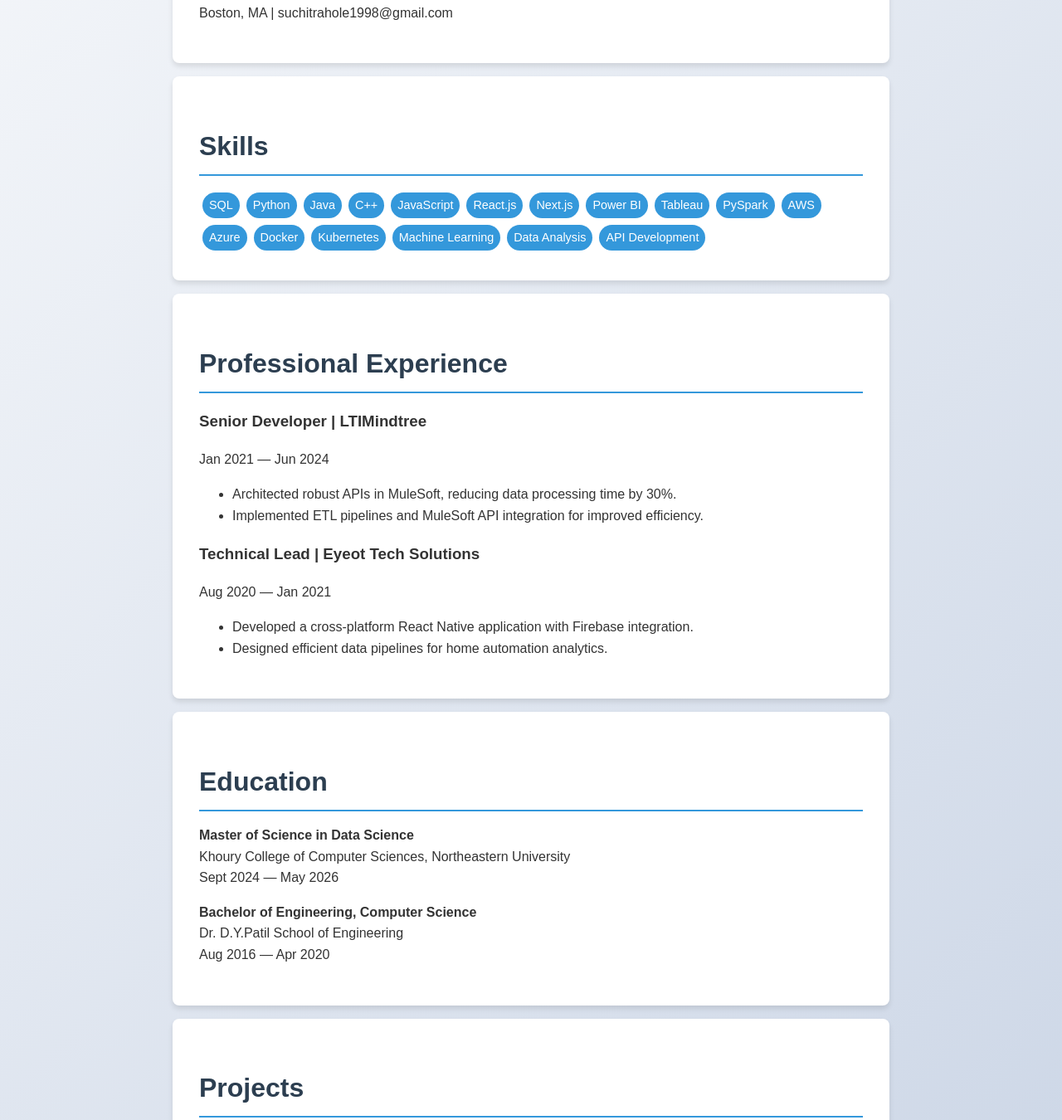
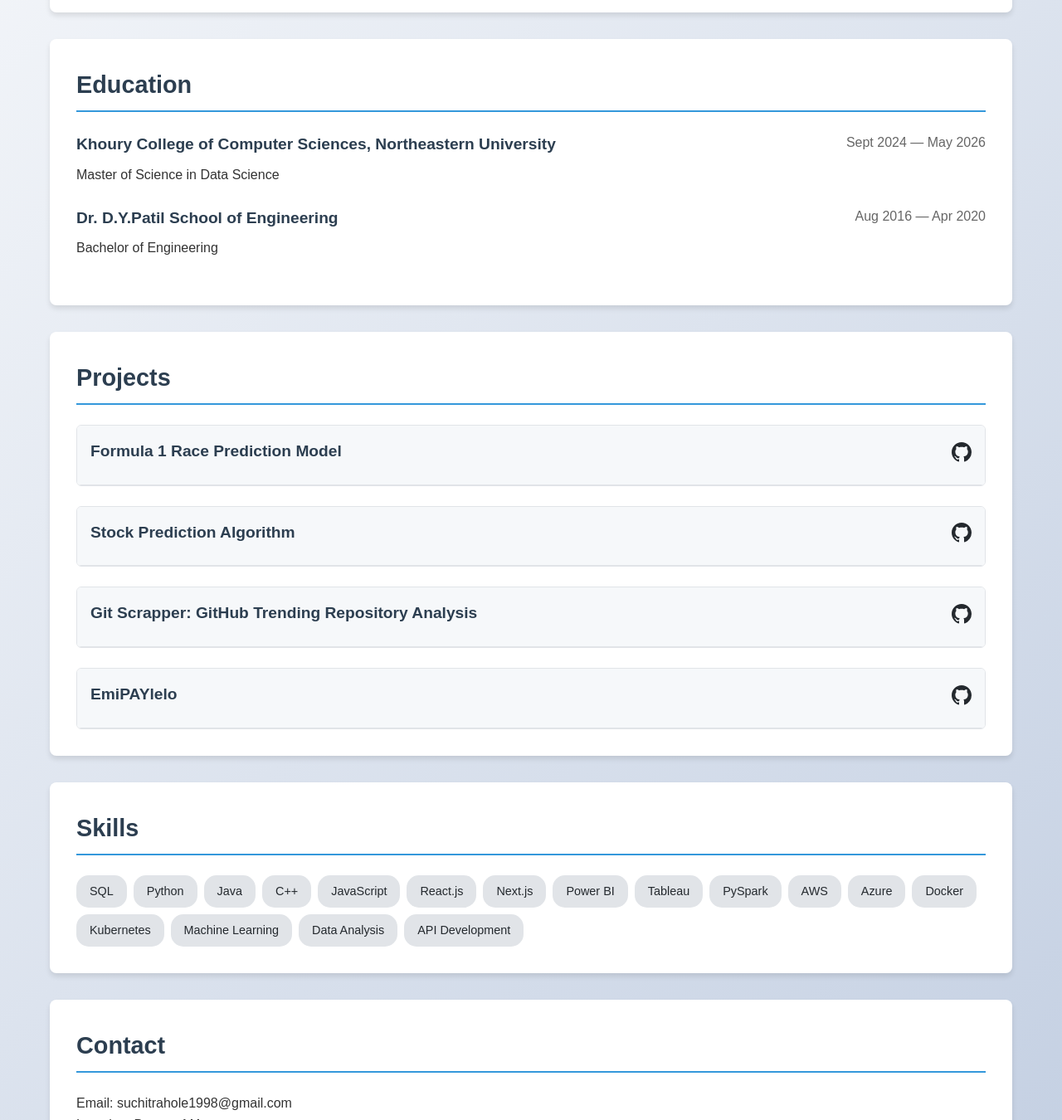
Before and after one commit to Suchi1998hole/dev-portfolio, a plain HTML site: page index.html in a window 1280 px wide. Shown: the part 260-1610 px from the top of the page at 83% size. Drawn offline with Linux system fonts and the light colour scheme.

Commit message:
final commit

```diff
--- a/index.html
+++ b/index.html
@@ -3,228 +3,133 @@
 <head>
     <meta charset="UTF-8">
     <meta name="viewport" content="width=device-width, initial-scale=1.0">
-    <title>Suchitra Hole - Data Science & Tech Portfolio</title>
-    <style>
-        /* CSS styles */
-        body {
-            font-family: 'Arial', sans-serif;
-            line-height: 1.6;
-            color: #333;
-            margin: 0;
-            padding: 0;
-            background: linear-gradient(135deg, #f5f7fa 0%, #c3cfe2 100%);
-        }
-        header {
-            background-color: #2c3e50;
-            color: #ecf0f1;
-            text-align: center;
-            padding: 1rem 0;
-            position: fixed;
-            width: 100%;
-            z-index: 1000;
-        }
-        nav ul {
-            padding: 0;
-            list-style-type: none;
-        }
-        nav ul li {
-            display: inline;
-            margin: 0 10px;
-        }
-        nav ul li a {
-            color: #ecf0f1;
-            text-decoration: none;
-            transition: color 0.3s ease;
-        }
-        nav ul li a:hover {
-            color: #3498db;
-        }
-        main {
-            padding-top: 60px;
-        }
-        section {
-            padding: 2rem;
-            margin: 1rem auto;
-            max-width: 800px;
-            background-color: #fff;
-            border-radius: 8px;
-            box-shadow: 0 4px 6px rgba(0, 0, 0, 0.1);
-        }
-        h1, h2 {
-            color: #2c3e50;
-        }
-        h1 {
-            font-size: 2.5rem;
-            margin-bottom: 0.5rem;
-        }
-        h2 {
-            font-size: 2rem;
-            border-bottom: 2px solid #3498db;
-            padding-bottom: 0.5rem;
-            margin-bottom: 1rem;
-        }
-        .skill-tag {
-            display: inline-block;
-            background-color: #3498db;
-            color: #fff;
-            padding: 0.25rem 0.5rem;
-            border-radius: 20px;
-            margin: 0.25rem;
-            font-size: 0.9rem;
-        }
-        .project-card {
-            background-color: #f8f9fa;
-            border-radius: 8px;
-            padding: 1rem;
-            margin-bottom: 1rem;
-            transition: transform 0.3s ease;
-        }
-        .project-card:hover {
-            transform: translateY(-5px);
-        }
-        .social-links a {
-            display: inline-block;
-            margin-right: 1rem;
-            color: #3498db;
-            text-decoration: none;
-        }
-        footer {
-            text-align: center;
-            padding: 1rem;
-            background-color: #2c3e50;
-            color: #ecf0f1;
-        }
-    </style>
+    <title>Suchitra Hole - Portfolio</title>
+    <link rel="stylesheet" href="styles.css">
 </head>
 <body>
-    <header>
     <nav>
         <ul>
-                <li><a href="#home">Home</a></li>
-                <li><a href="#skills">Skills</a></li>
-                <li><a href="#experience">Experience</a></li>
+            <li><a href="#about">About</a></li>
             <li><a href="#education">Education</a></li>
             <li><a href="#projects">Projects</a></li>
+            <li><a href="#skills">Skills</a></li>
             <li><a href="#contact">Contact</a></li>
         </ul>
     </nav>
-    </header>
 
     <main>
-        <section id="home">
+        <section id="about" class="animate-fadeInUp">
             <h1>Suchitra Hole</h1>
-            <p>Data Scientist | Software Developer</p>
-            <p>Boston, MA | suchitrahole1998@gmail.com</p>
+            <p>Dedicated and innovative Data Scientist with a strong foundation in computer science and a passion for leveraging advanced analytics to drive business insights. Seeking challenging opportunities to apply machine learning and predictive modeling skills in a dynamic, data-driven environment.</p>
         </section>
 
-        <section id="skills">
-            <h2>Skills</h2>
-            <div id="skill-container"></div>
+        <section id="education" class="animate-fadeInUp">
+            <h2>Education</h2>
+            <ul class="education-list">
+                <li>
+                    <div class="education-item">
+                        <div class="education-info">
+                            <h3>Khoury College of Computer Sciences, Northeastern University</h3>
+                            <p>Master of Science in Data Science</p>
+                        </div>
+                        <p class="education-year">Sept 2024 — May 2026</p>
+                    </div>
+                </li>
+                <li>
+                    <div class="education-item">
+                        <div class="education-info">
+                            <h3>Dr. D.Y.Patil School of Engineering</h3>
+                            <p>Bachelor of Engineering</p>
+                        </div>
+                        <p class="education-year">Aug 2016 — Apr 2020</p>
+                    </div>
+                </li>
+            </ul>
         </section>
 
-        <section id="experience">
-            <h2>Professional Experience</h2>
-            <div class="experience-item">
-                <h3>Senior Developer | LTIMindtree</h3>
-                <p>Jan 2021 — Jun 2024</p>
-                <ul>
-                    <li>Architected robust APIs in MuleSoft, reducing data processing time by 30%.</li>
-                    <li>Implemented ETL pipelines and MuleSoft API integration for improved efficiency.</li>
-                </ul>
+        <section id="projects" class="animate-fadeInUp">
+            <h2>Projects</h2>
+            <div class="project-list">
+                <div class="project-item">
+                    <div class="project-header">
+                        <h3>Formula 1 Race Prediction Model</h3>
+                        <div class="project-links">
+                            <a href="https://github.com/Suchi1998hole/f1" target="_blank" class="github-link">
+                                <svg height="24" viewBox="0 0 16 16" width="24">
+                                    <path fill-rule="evenodd" d="M8 0C3.58 0 0 3.58 0 8c0 3.54 2.29 6.53 5.47 7.59.4.07.55-.17.55-.38 0-.19-.01-.82-.01-1.49-2.01.37-2.53-.49-2.69-.94-.09-.23-.48-.94-.82-1.13-.28-.15-.68-.52-.01-.53.63-.01 1.08.58 1.23.82.72 1.21 1.87.87 2.33.66.07-.52.28-.87.51-1.07-1.78-.2-3.64-.89-3.64-3.95 0-.87.31-1.59.82-2.15-.08-.2-.36-1.02.08-2.12 0 0 .67-.21 2.2.82.64-.18 1.32-.27 2-.27.68 0 1.36.09 2 .27 1.53-1.04 2.2-.82 2.2-.82.44 1.1.16 1.92.08 2.12.51.56.82 1.27.82 2.15 0 3.07-1.87 3.75-3.65 3.95.29.25.54.73.54 1.48 0 1.07-.01 1.93-.01 2.2 0 .21.15.46.55.38A8.013 8.013 0 0016 8c0-4.42-3.58-8-8-8z"></path>
+                                </svg>
+                            </a>
                         </div>
-            <div class="experience-item">
-                <h3>Technical Lead | Eyeot Tech Solutions</h3>
-                <p>Aug 2020 — Jan 2021</p>
-                <ul>
-                    <li>Developed a cross-platform React Native application with Firebase integration.</li>
-                    <li>Designed efficient data pipelines for home automation analytics.</li>
-                </ul>
+                    </div>
+                    <div class="project-content">
+                        <p>Predict the top three finishers in Formula One races using machine learning models. It utilizes historical F1 data from 1950 to 2023, employing various data analysis and machine learning techniques to forecast race outcomes.</p>
+                    </div>
+                </div>
+
+                <div class="project-item">
+                    <div class="project-header">
+                        <h3>Stock Prediction Algorithm</h3>
+                        <div class="project-links">
+                            <a href="https://github.com/Suchi1998hole/stocks" target="_blank" class="github-link">
+                                <svg height="24" viewBox="0 0 16 16" width="24">
+                                    <path fill-rule="evenodd" d="M8 0C3.58 0 0 3.58 0 8c0 3.54 2.29 6.53 5.47 7.59.4.07.55-.17.55-.38 0-.19-.01-.82-.01-1.49-2.01.37-2.53-.49-2.69-.94-.09-.23-.48-.94-.82-1.13-.28-.15-.68-.52-.01-.53.63-.01 1.08.58 1.23.82.72 1.21 1.87.87 2.33.66.07-.52.28-.87.51-1.07-1.78-.2-3.64-.89-3.64-3.95 0-.87.31-1.59.82-2.15-.08-.2-.36-1.02.08-2.12 0 0 .67-.21 2.2.82.64-.18 1.32-.27 2-.27.68 0 1.36.09 2 .27 1.53-1.04 2.2-.82 2.2-.82.44 1.1.16 1.92.08 2.12.51.56.82 1.27.82 2.15 0 3.07-1.87 3.75-3.65 3.95.29.25.54.73.54 1.48 0 1.07-.01 1.93-.01 2.2 0 .21.15.46.55.38A8.013 8.013 0 0016 8c0-4.42-3.58-8-8-8z"></path>
+                                </svg>
+                            </a>
+                        </div>
+                    </div>
+                    <div class="project-content">
+                        <p>This project implements a Long Short-Term Memory (LSTM) neural network to predict stock prices Example: for Google (GOOG). The model uses historical stock data to forecast future prices.</p>
+                    </div>
+                </div>
+                <div class="project-item">
+                    <div class="project-header">
+                        <h3>Git Scrapper: GitHub Trending Repository Analysis</h3>
+                        <div class="project-links">
+                            <a href="https://github.com/Suchi1998hole/git-scrapper" target="_blank" class="github-link">
+                                <svg height="24" viewBox="0 0 16 16" width="24">
+                                    <path fill-rule="evenodd" d="M8 0C3.58 0 0 3.58 0 8c0 3.54 2.29 6.53 5.47 7.59.4.07.55-.17.55-.38 0-.19-.01-.82-.01-1.49-2.01.37-2.53-.49-2.69-.94-.09-.23-.48-.94-.82-1.13-.28-.15-.68-.52-.01-.53.63-.01 1.08.58 1.23.82.72 1.21 1.87.87 2.33.66.07-.52.28-.87.51-1.07-1.78-.2-3.64-.89-3.64-3.95 0-.87.31-1.59.82-2.15-.08-.2-.36-1.02.08-2.12 0 0 .67-.21 2.2.82.64-.18 1.32-.27 2-.27.68 0 1.36.09 2 .27 1.53-1.04 2.2-.82 2.2-.82.44 1.1.16 1.92.08 2.12.51.56.82 1.27.82 2.15 0 3.07-1.87 3.75-3.65 3.95.29.25.54.73.54 1.48 0 1.07-.01 1.93-.01 2.2 0 .21.15.46.55.38A8.013 8.013 0 0016 8c0-4.42-3.58-8-8-8z"></path>
+                                </svg>
+                            </a>
+                        </div>
+                    </div>
+                    <div class="project-content">
+                        <p>The project scrapes data from GitHub's trending page, collecting information on programming languages and fork counts for the most popular repositories. It then analyzes this data to reveal trends in language usage and community engagement.</p>
+                    </div>
+                </div>
+                <div class="project-item">
+                    <div class="project-header">
+                        <h3>EmiPAYlelo</h3>
+                        <div class="project-links">
+                            <a href="https://github.com/Suchi1998hole/emiPAYlelo" target="_blank" class="github-link">
+                                <svg height="24" viewBox="0 0 16 16" width="24">
+                                    <path fill-rule="evenodd" d="M8 0C3.58 0 0 3.58 0 8c0 3.54 2.29 6.53 5.47 7.59.4.07.55-.17.55-.38 0-.19-.01-.82-.01-1.49-2.01.37-2.53-.49-2.69-.94-.09-.23-.48-.94-.82-1.13-.28-.15-.68-.52-.01-.53.63-.01 1.08.58 1.23.82.72 1.21 1.87.87 2.33.66.07-.52.28-.87.51-1.07-1.78-.2-3.64-.89-3.64-3.95 0-.87.31-1.59.82-2.15-.08-.2-.36-1.02.08-2.12 0 0 .67-.21 2.2.82.64-.18 1.32-.27 2-.27.68 0 1.36.09 2 .27 1.53-1.04 2.2-.82 2.2-.82.44 1.1.16 1.92.08 2.12.51.56.82 1.27.82 2.15 0 3.07-1.87 3.75-3.65 3.95.29.25.54.73.54 1.48 0 1.07-.01 1.93-.01 2.2 0 .21.15.46.55.38A8.013 8.013 0 0016 8c0-4.42-3.58-8-8-8z"></path>
+                                </svg>
+                            </a>
+                        </div>
+                    </div>
+                    <div class="project-content">
+                        <p>A full-stack e-commerce platform that combines the power of Angular for a dynamic frontend with a robust Spring Boot and Hibernate JPA backend. This project delivers a seamless shopping experience with secure payment processing and intuitive user interface.</p>
+                    </div>
+                </div>
             </div>
         </section>
 
-        <section id="education">
-            <h2>Education</h2>
-            <p><strong>Master of Science in Data Science</strong><br>
-            Khoury College of Computer Sciences, Northeastern University<br>
-            Sept 2024 — May 2026</p>
-            <p><strong>Bachelor of Engineering, Computer Science</strong><br>
-            Dr. D.Y.Patil School of Engineering<br>
-            Aug 2016 — Apr 2020</p>
+        <section id="skills" class="animate-fadeInUp">
+            <h2>Skills</h2>
+            <div id="skills-container"></div>
         </section>
 
-        <section id="projects">
-            <h2>Projects</h2>
-            <div id="project-container"></div>
-        </section>
-
-        <section id="contact">
+        <section id="contact" class="animate-fadeInUp">
             <h2>Contact</h2>
             <p>Email: suchitrahole1998@gmail.com</p>
             <p>Location: Boston, MA</p>
             <div class="social-links">
-                <a href="https://github.com/TimmyChan" target="_blank">GitHub</a>
                 <a href="https://linkedin.com/in/suchitra-hole" target="_blank">LinkedIn</a>
-                <a href="https://MathtoData.com" target="_blank">Portfolio</a>
+                <a href="https://github.com/Suchi1998hole/Suchitra" target="_blank">GitHub</a>
             </div>
         </section>
     </main>
 
-    <footer>
-        <p>&copy; 2024 Suchitra Hole. All rights reserved.</p>
-    </footer>
-
-    <script>
-        // JavaScript for dynamic content and interactivity
-        document.addEventListener('DOMContentLoaded', function() {
-            // Skills
-            const skills = [
-                "SQL", "Python", "Java", "C++", "JavaScript", "React.js", "Next.js",
-                "Power BI", "Tableau", "PySpark", "AWS", "Azure", "Docker", "Kubernetes",
-                "Machine Learning", "Data Analysis", "API Development"
-            ];
-            const skillContainer = document.getElementById('skill-container');
-            skills.forEach(skill => {
-                const skillTag = document.createElement('span');
-                skillTag.classList.add('skill-tag');
-                skillTag.textContent = skill;
-                skillContainer.appendChild(skillTag);
-            });
-
-            // Projects
-            const projects = [
-                {
-                    title: "F1 Race Prediction and Analysis",
-                    description: "Developed a predictive model for Formula 1 race finishers using Python, achieving 87.9% accuracy.",
-                    technologies: ["Python", "Pandas", "Scikit-learn", "Matplotlib", "SQLAlchemy"]
-                },
-                {
-                    title: "Stock Market Prediction Using Deep Learning",
-                    description: "Designed a stock prediction algorithm using LSTM networks, achieving a low RMSE of 6.68.",
-                    technologies: ["Python", "TensorFlow", "Keras", "NumPy", "Pandas", "LSTM", "GRU"]
-                }
-            ];
-            const projectContainer = document.getElementById('project-container');
-            projects.forEach(project => {
-                const projectCard = document.createElement('div');
-                projectCard.classList.add('project-card');
-                projectCard.innerHTML = `
-                    <h3>${project.title}</h3>
-                    <p>${project.description}</p>
-                    <p><strong>Technologies:</strong> ${project.technologies.join(', ')}</p>
-                `;
-                projectContainer.appendChild(projectCard);
-            });
-
-            // Smooth scrolling for navigation
-            document.querySelectorAll('a[href^="#"]').forEach(anchor => {
-                anchor.addEventListener('click', function (e) {
-                    e.preventDefault();
-                    document.querySelector(this.getAttribute('href')).scrollIntoView({
-                        behavior: 'smooth'
-                    });
-                });
-            });
-        });
-    </script>
+    <script src="script.js"></script>
 </body>
 </html>
--- a/script.js
+++ b/script.js
@@ -1,4 +1,5 @@
-// Smooth scrolling for navigation links
+document.addEventListener('DOMContentLoaded', function() {
+    // Smooth scrolling
     document.querySelectorAll('a[href^="#"]').forEach(anchor => {
         anchor.addEventListener('click', function (e) {
             e.preventDefault();
@@ -29,14 +30,15 @@ sections.forEach(section => {
         observer.observe(section);
     });
 
-// Dynamic skill tag generation
+    // Skills generation
     const skills = [
-    "SQL", "Python", "Java", "C++", "JavaScript", "React.js", "Next.js",
-    "Power BI", "Tableau", "PySpark", "AWS", "Azure", "Docker", "Kubernetes",
+        "SQL", "Python", "Java", "C++", "JavaScript",
+        "React.js", "Next.js", "Power BI", "Tableau",
+        "PySpark", "AWS", "Azure", "Docker", "Kubernetes",
         "Machine Learning", "Data Analysis", "API Development"
     ];
 
-const skillsContainer = document.querySelector('#skills');
+    const skillsContainer = document.querySelector('#skills-container');
     skills.forEach(skill => {
         const skillTag = document.createElement('span');
         skillTag.classList.add('skill-tag');
@@ -44,28 +46,17 @@ skills.forEach(skill => {
         skillsContainer.appendChild(skillTag);
     });
 
-// Project showcase
-const projects = [
-    {
-        title: "F1 Race Prediction and Analysis",
-        description: "Developed a fine-tuned predictive model to identify top three Formula 1 race finishers using Python, Pandas, and Scikit-learn.",
-        technologies: ["Python", "Pandas", "Scikit-learn", "Matplotlib", "SQLAlchemy"]
-    },
-    {
-        title: "Stock Market Prediction Using Deep Learning Models",
-        description: "Designed a cutting-edge stock prediction algorithm leveraging LSTM networks and tailored preprocessing techniques.",
-        technologies: ["Python", "TensorFlow", "Keras", "NumPy", "Pandas", "LSTM", "GRU"]
-    }
-];
+    // Project hover effects
+    const projectItems = document.querySelectorAll('.project-item');
+    projectItems.forEach(item => {
+        const content = item.querySelector('.project-content');
 
-const projectsContainer = document.querySelector('#projects');
-projects.forEach(project => {
-    const projectCard = document.createElement('div');
-    projectCard.classList.add('project-card');
-    projectCard.innerHTML = `
-        <h3>${project.title}</h3>
-        <p>${project.description}</p>
-        <p><strong>Technologies:</strong> ${project.technologies.join(', ')}</p>
-    `;
-    projectsContainer.appendChild(projectCard);
+        item.addEventListener('mouseenter', () => {
+            content.style.display = 'block';
         });
+
+        item.addEventListener('mouseleave', () => {
+            content.style.display = 'none';
+        });
+    });
+});
--- a/styles.css
+++ b/styles.css
@@ -1,11 +1,16 @@
 /* Base styles */
+* {
+    margin: 0;
+    padding: 0;
+    box-sizing: border-box;
+}
+
 body {
     font-family: 'Arial', sans-serif;
     line-height: 1.6;
     color: #333;
-    margin: 0;
-    padding: 0;
     background: linear-gradient(135deg, #f5f7fa 0%, #c3cfe2 100%);
+    padding-top: 60px;
 }
 
 /* Navigation */
@@ -39,16 +44,23 @@ nav ul li a:hover {
     color: #3498db;
 }
 
+/* Main content */
+main {
+    max-width: 1200px;
+    margin: 0 auto;
+    padding: 20px;
+}
+
 /* Sections */
 section {
-    padding: 4rem 2rem;
-    margin: 2rem 0;
     background-color: #fff;
     border-radius: 8px;
     box-shadow: 0 4px 6px rgba(0, 0, 0, 0.1);
+    margin-bottom: 2rem;
+    padding: 2rem;
     opacity: 0;
     transform: translateY(20px);
-    transition: opacity 0.5s ease, transform 0.5s ease;
+    transition: all 0.5s ease;
 }
 
 section.visible {
@@ -56,62 +68,132 @@ section.visible {
     transform: translateY(0);
 }
 
+/* Education */
+.education-list {
+    list-style-type: none;
+}
+
+.education-item {
+    display: flex;
+    justify-content: space-between;
+    align-items: flex-start;
+    margin-bottom: 1.5rem;
+}
+
+.education-info {
+    flex: 1;
+}
+
+.education-year {
+    white-space: nowrap;
+    color: #666;
+    margin-left: 1rem;
+}
+
+/* Projects */
+.project-list {
+    display: grid;
+    gap: 1.5rem;
+}
+
+.project-item {
+    border: 1px solid #e1e4e8;
+    border-radius: 6px;
+    overflow: hidden;
+    transition: all 0.3s ease;
+}
+
+.project-item:hover {
+    transform: translateY(-5px);
+    box-shadow: 0 4px 12px rgba(0, 0, 0, 0.15);
+}
+
+.project-header {
+    display: flex;
+    justify-content: space-between;
+    align-items: center;
+    padding: 1rem;
+    background-color: #f6f8fa;
+    border-bottom: 1px solid #e1e4e8;
+}
+
+.project-content {
+    padding: 1rem;
+    display: none;
+    background-color: #fff;
+}
+
+.project-item:hover .project-content {
+    display: block;
+}
+
+.github-link svg {
+    fill: #24292e;
+    transition: fill 0.3s ease;
+}
+
+.github-link:hover svg {
+    fill: #0366d6;
+}
+
+/* Skills */
+#skills-container {
+    display: flex;
+    flex-wrap: wrap;
+    gap: 0.5rem;
+}
+
+.skill-tag {
+    background-color: #e1e4e8;
+    color: #24292e;
+    padding: 0.5rem 1rem;
+    border-radius: 15px;
+    font-size: 0.9rem;
+    transition: all 0.3s ease;
+}
+
+.skill-tag:hover {
+    background-color: #0366d6;
+    color: #fff;
+    transform: scale(1.05);
+}
+
 /* Headings */
-h1, h2 {
+h1 {
+    font-size: 2.5rem;
+    margin-bottom: 1rem;
     color: #2c3e50;
 }
 
-h1 {
-    font-size: 3rem;
+h2 {
+    font-size: 1.8rem;
+    margin-bottom: 1.5rem;
+    color: #2c3e50;
+    border-bottom: 2px solid #3498db;
+    padding-bottom: 0.5rem;
+}
+
+h3 {
+    font-size: 1.2rem;
+    color: #2c3e50;
     margin-bottom: 0.5rem;
 }
 
-h2 {
-    font-size: 2rem;
-    border-bottom: 2px solid #3498db;
-    padding-bottom: 0.5rem;
-    margin-bottom: 1rem;
+/* Contact */
+.social-links {
+    margin-top: 1rem;
 }
 
-/* Skill tags */
-.skill-tag {
-    display: inline-block;
-    background-color: #3498db;
-    color: #fff;
-    padding: 0.5rem 1rem;
-    border-radius: 20px;
-    margin: 0.25rem;
-    transition: transform 0.3s ease;
-}
-
-.skill-tag:hover {
-    transform: scale(1.05);
-}
-
-/* Project cards */
-.project-card {
-    background-color: #f8f9fa;
-    border-radius: 8px;
-    padding: 1rem;
-    margin-bottom: 1rem;
-    transition: transform 0.3s ease;
-}
-
-.project-card:hover {
-    transform: translateY(-5px);
-}
-
-/* Contact section */
 .social-links a {
     display: inline-block;
     margin-right: 1rem;
-    color: #3498db;
+    color: #0366d6;
     text-decoration: none;
     transition: color 0.3s ease;
 }
 
 .social-links a:hover {
-    color: #2c3e50;
+    color: #24292e;
 }
 
 /* Animations */
```
Lines whose indentation alone changed are shown as unchanged.
